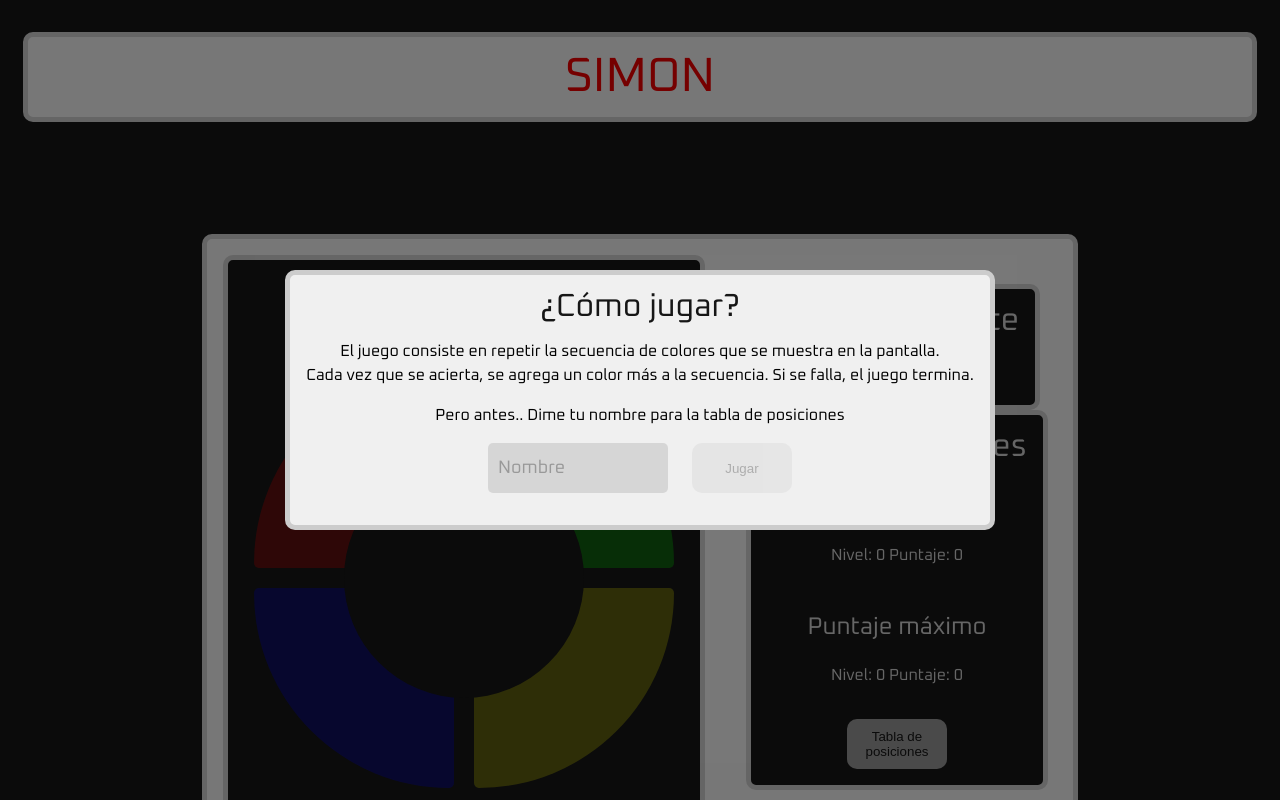
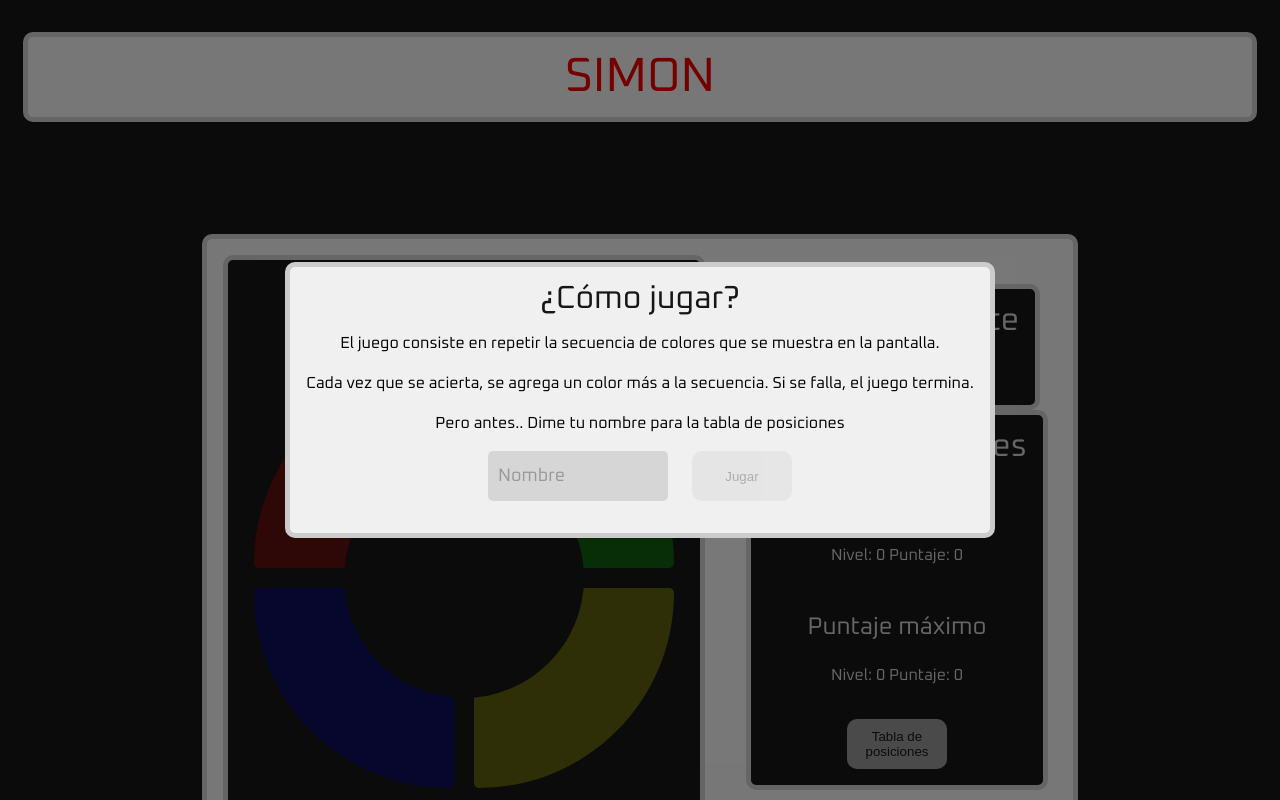
Before and after one commit to ignaciocolussi/lppa-final, a plain HTML site: page index.html in a window 1280 px wide. Shown: the top 800 px of the page. Drawn offline with Linux system fonts and the light colour scheme.

Commit message:
Limpieza: Cambio etiqueta <br> por <p>

```diff
--- a/index.html
+++ b/index.html
@@ -22,7 +22,8 @@
     <section id="inicioJuego" class="modal">
       <div class="border bg-light">
         <h2>¿Cómo jugar?</h2>
-        <p>El juego consiste en repetir la secuencia de colores que se muestra en la pantalla. <br> Cada vez que se acierta, se agrega un color más a la secuencia. Si se falla, el juego termina.</p>
+        <p>El juego consiste en repetir la secuencia de colores que se muestra en la pantalla. </p>
+        <p> Cada vez que se acierta, se agrega un color más a la secuencia. Si se falla, el juego termina.</p>
         <p>Pero antes.. Dime tu nombre para la tabla de posiciones</p>
         <input type="text" id="nombreJugador" placeholder="Nombre"></input>
         <button id="iniciarJuego" class="btn-inicial" disabled>Jugar</button>
```
